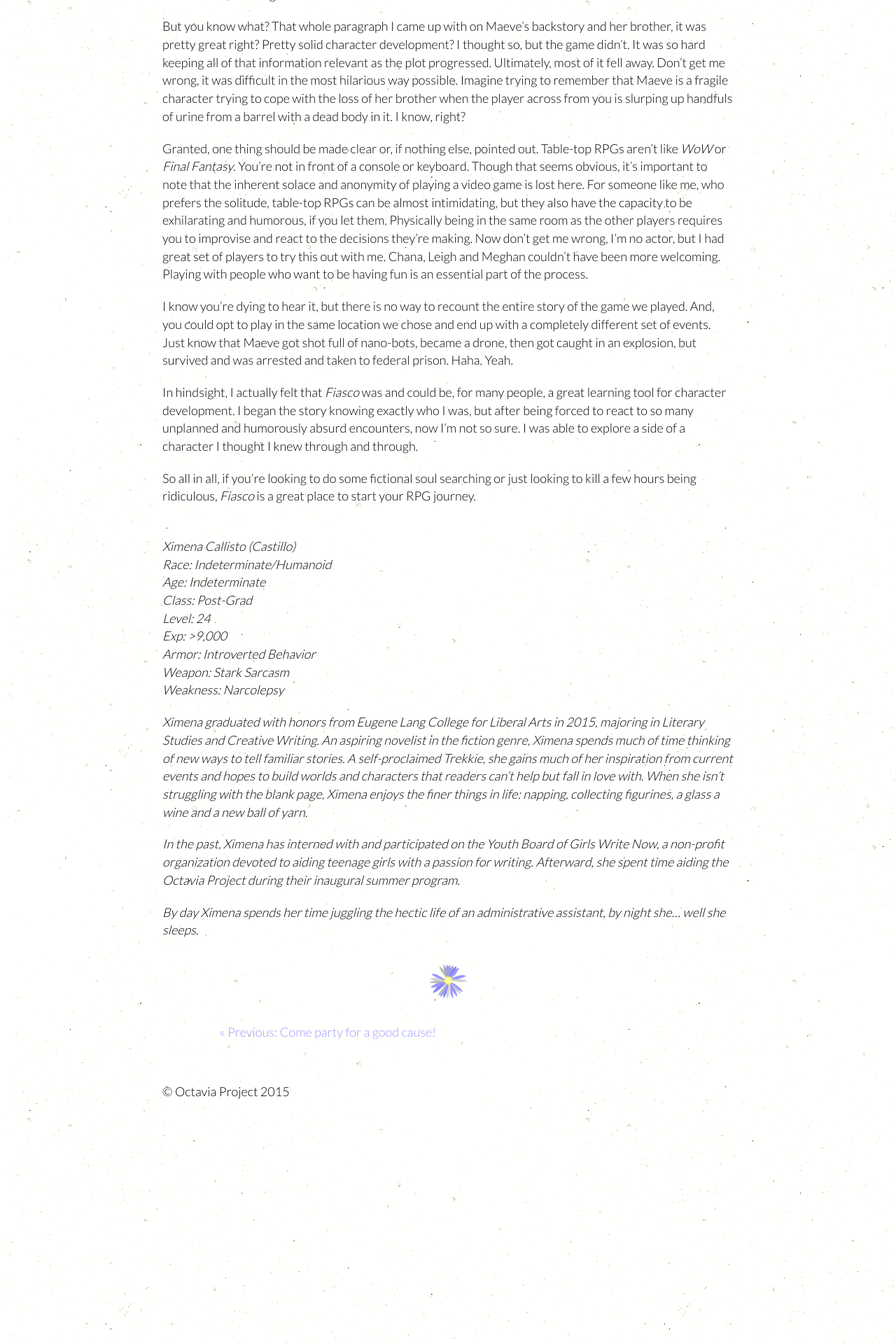
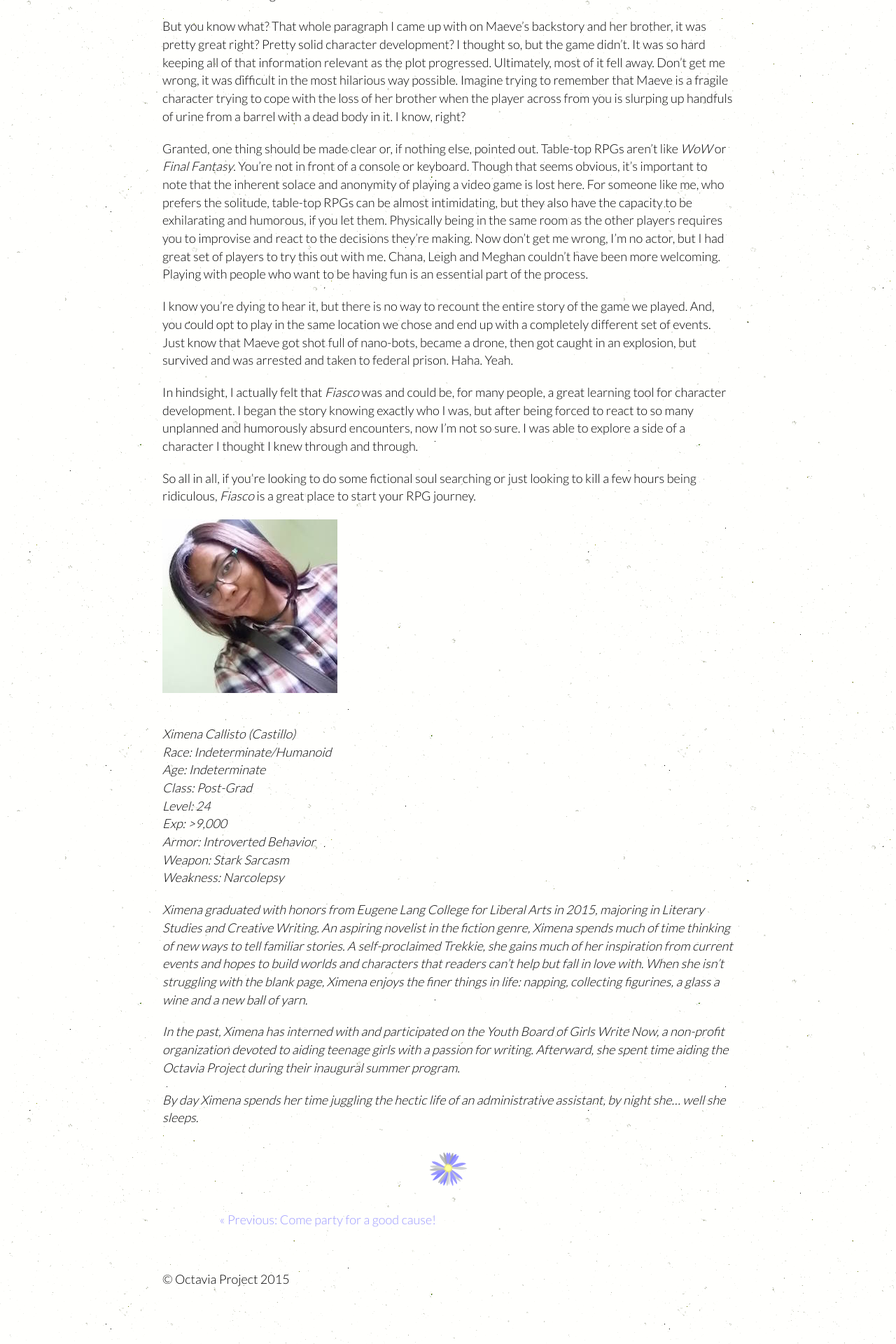
Before and after one commit to OctaviaProject/octaviaproject.github.io, a Jekyll site: the page built from _posts/2016-05-11-planning-for-the-unexpected.md, in a window 1280 px wide. Shown: the part 1940-3860 px from the top of the page at 70% size. Built offline with Jekyll 4.4.1, drawn with Linux system fonts in a browser that asks for light colours.

Commit message:
Added pic

```diff
--- a/_posts/2016-05-11-planning-for-the-unexpected.md
+++ b/_posts/2016-05-11-planning-for-the-unexpected.md
@@ -98,6 +98,8 @@ of a character I thought I knew through and through.
 So all in all, if you’re looking to do some fictional soul searching or just looking to kill a few hours
 being ridiculous, *Fiasco* is a great place to start your RPG journey.
 
+![Ximena](http://octaviaproject.github.io/assets/img/photos/ximena.jpg)
+
 <br>
 *Ximena Callisto (Castillo)* <br>
 *Race: Indeterminate/Humanoid* <br>
```
